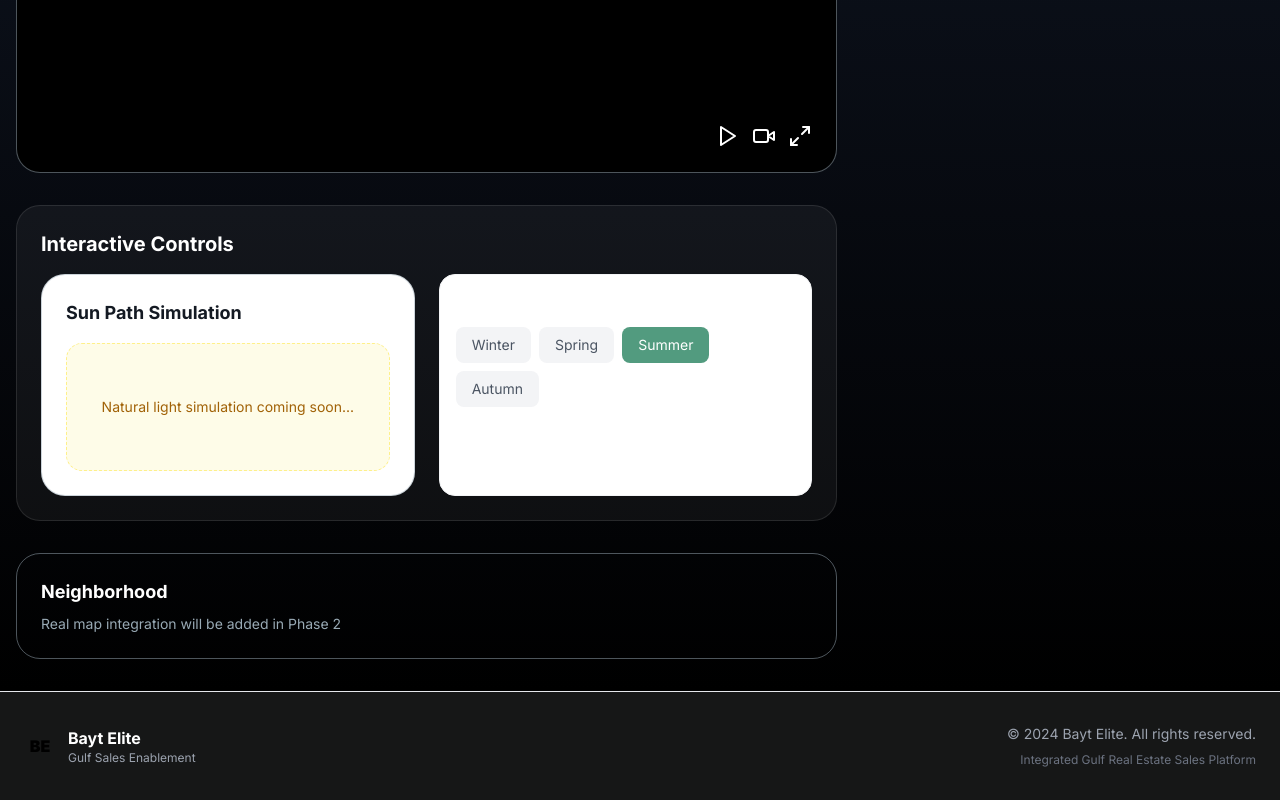
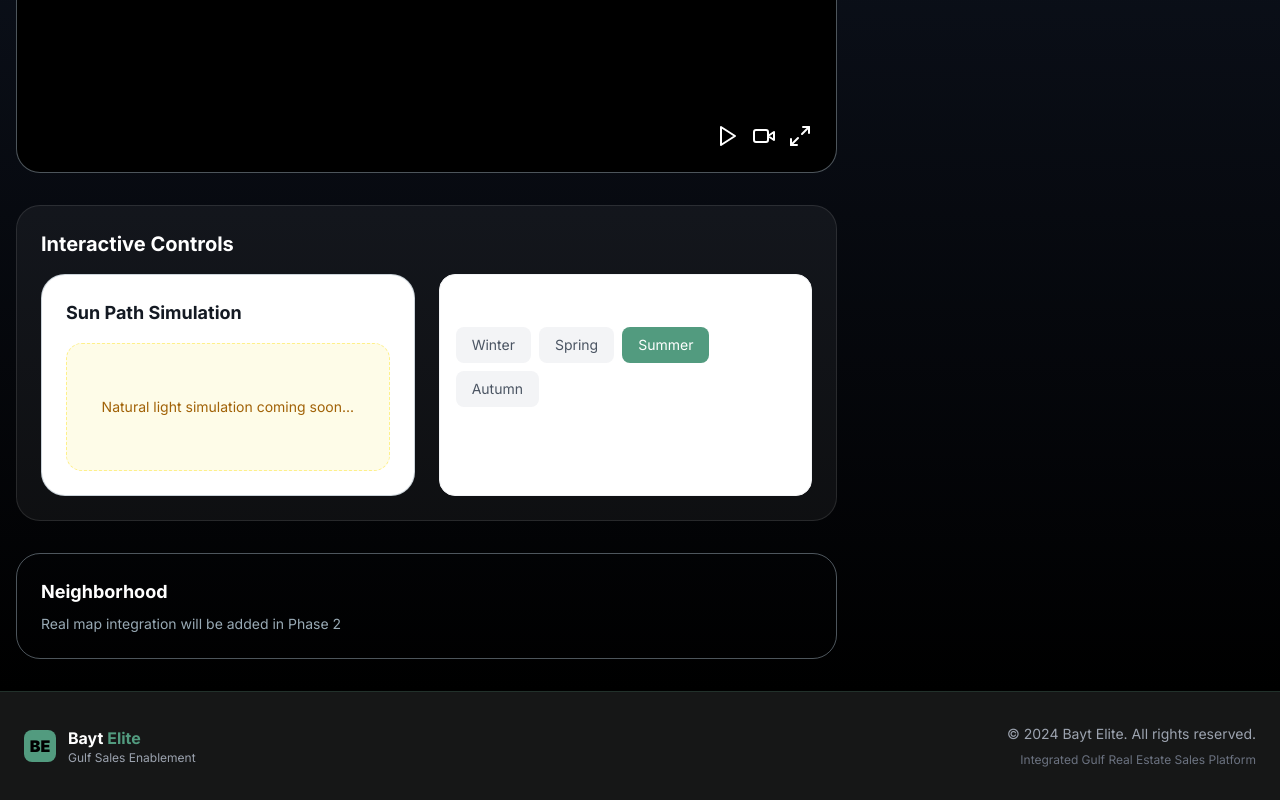
Before and after one commit to fazetdev/baytelitet, a Next.js app: page /tours in a window 1280 px wide. Shown: the part 550-1350 px from the top of the page. Built offline with nearby package versions, Linux system fonts and the light colour scheme.

Commit message:
Fix: Remove .tsx extension from Footer import

```diff
--- a/components/Footer.tsx
+++ b/components/Footer.tsx
@@ -1,23 +1,23 @@
 'use client';
 
-import { useLanguage } from '../context/useLanguage.tsx';
+import { useLanguage } from '@/context/useLanguage';
 
 export default function Footer() {
   const { lang: language } = useLanguage();
   const isRTL = language === 'ar';
 
   return (
-    <footer dir={isRTL ? 'rtl' : 'ltr'} className="bg-black/90 border-t border-golden/20 py-8">
+    <footer dir={isRTL ? 'rtl' : 'ltr'} className="bg-black/90 border-t border-bayt-cultural/20 py-8">
       <div className="container mx-auto px-6">
         <div className={`flex flex-col md:flex-row justify-between items-center ${isRTL ? 'text-right' : 'text-left'}`}>
           <div className="mb-4 md:mb-0">
             <div className="flex items-center gap-3">
-              <div className="w-8 h-8 bg-golden rounded-lg flex items-center justify-center">
+              <div className="w-8 h-8 bg-bayt-cultural rounded-lg flex items-center justify-center">
                 <span className="text-black font-black">BE</span>
               </div>
               <div>
                 <div className="font-bold text-white">
-                  Bayt <span className="text-golden">Elite</span>
+                  Bayt <span className="text-bayt-cultural">Elite</span>
                 </div>
                 <div className="text-xs text-gray-400">
                   {isRTL ? 'تمكين المبيعات الخليجية' : 'Gulf Sales Enablement'}
```
